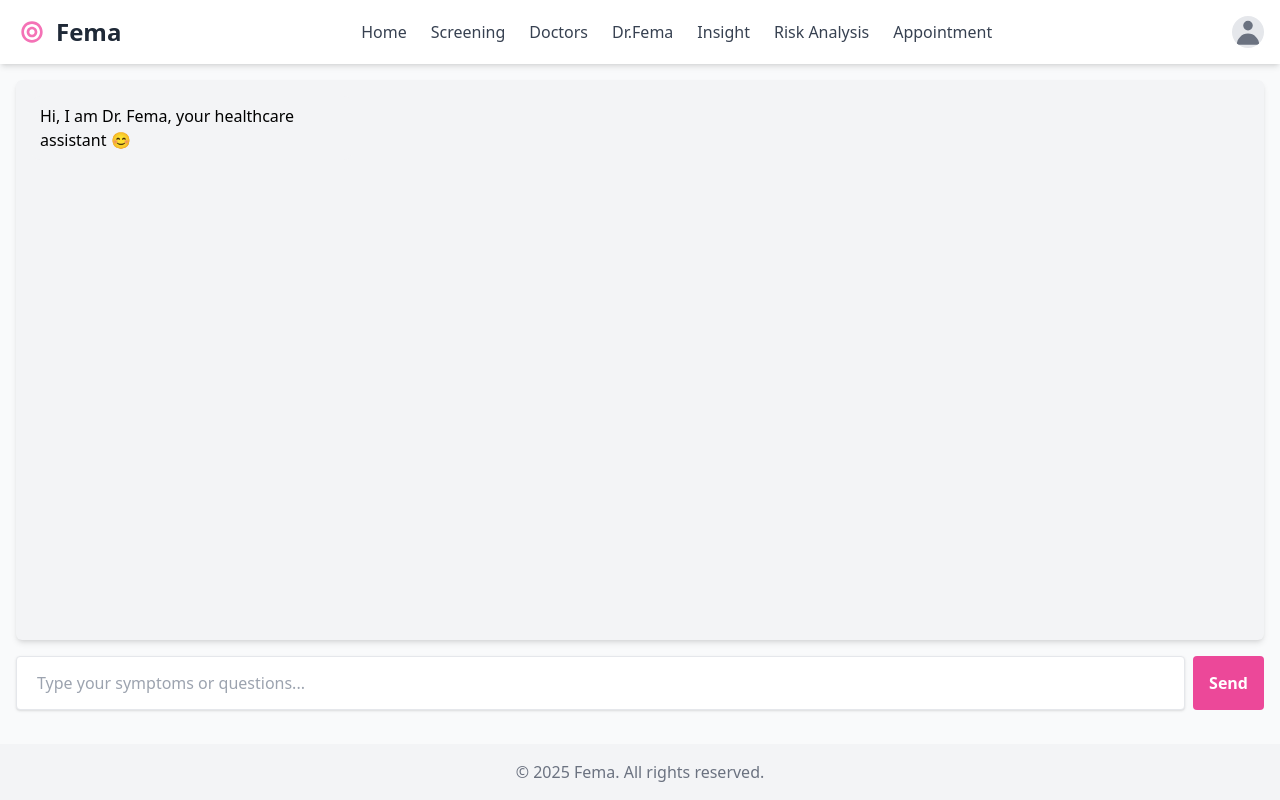
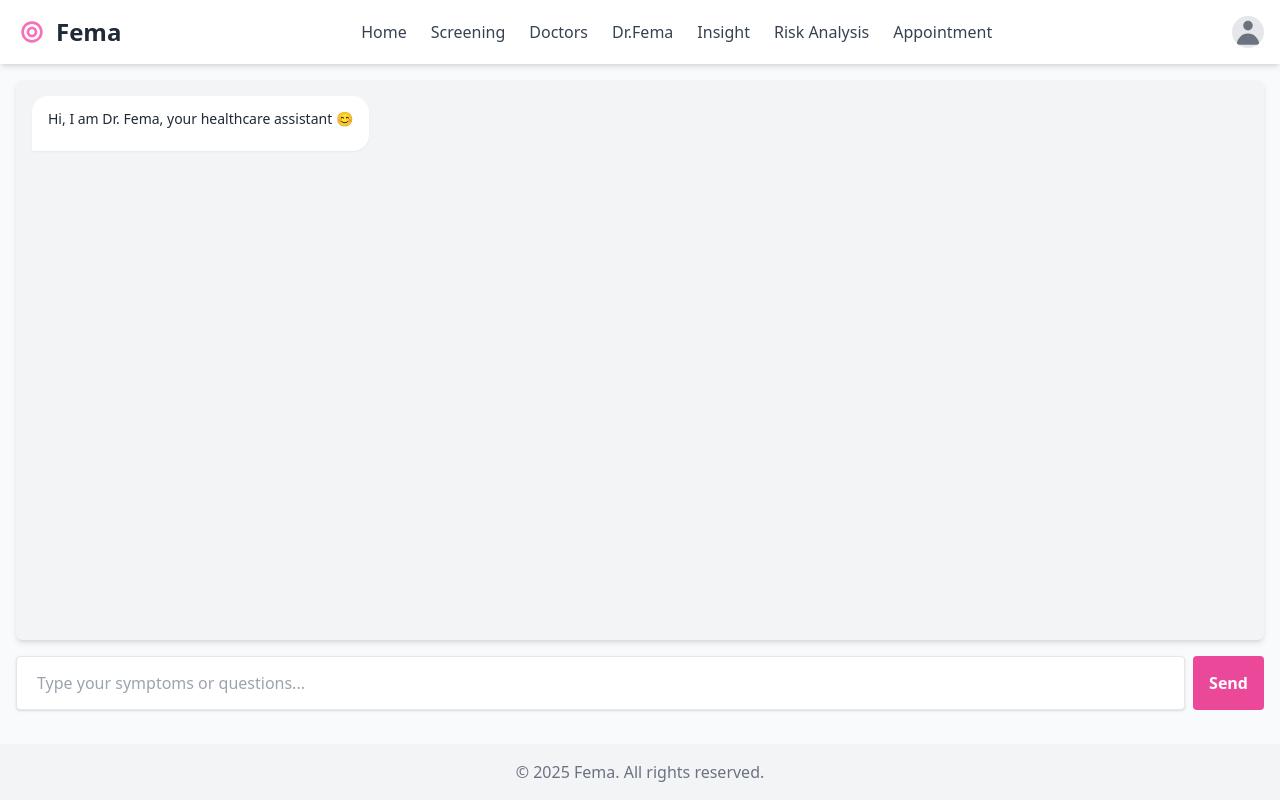
Before and after one commit to Sadorra/Luna-Health, a React (Vite) app: page /dr-fema in a window 1280 px wide. Built offline with nearby package versions, Linux system fonts and the light colour scheme.

Commit message:
Update DrFemaPage.jsx with ai api

```diff
--- a/src/Pages/DrFemaPage.jsx
+++ b/src/Pages/DrFemaPage.jsx
@@ -23,9 +23,7 @@ function DrFemaPage() {
       const response = await fetch('https://openrouter.ai/api/v1/chat/completions', {
         method: 'POST',
         headers: {
-                    'Authorization': 'Bearer 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', // Replace with your real API key
-                    'HTTP-Referer': '<YOUR_SITE_URL>', // Optional
-                    'X-Title': '<YOUR_SITE_NAME>',     // Optional
+          'Authorization': 'Bearer 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', // Replace with your actual API key
           'Content-Type': 'application/json',
         },
         body: JSON.stringify({
@@ -33,32 +31,45 @@ function DrFemaPage() {
           messages: [
             {
               role: 'system',
-                            content: 'You are Dr. Fema, a helpful female AI healthcare assistant. Your job is to assist users with health-related questions based on their symptoms and guide them toward treatments till they get doctor.'
+              content:
+                'You are Dr. Fema, a helpful female AI healthcare assistant. Your job is to assist users with health-related questions based on their symptoms and guide them toward treatments until they get doctor support.',
             },
             {
               role: 'user',
-                            content: [
-                                {
-                                    type: 'text',
-                                    text: inputText
-                                }
-                            ]
-                        }
-                    ]
+              content: inputText,
+            },
+          ],
         }),
       });
 
       const json = await response.json();
 
+      // Log full API response
+      console.log('Full API Response:', JSON.stringify(json, null, 2));
+
+      if (json.error) {
+        setMessages((prev) => [
+          ...prev,
+          { text: `API Error: ${json.error.message}`, isUser: false },
+        ]);
+        setLoading(false);
+        return;
+      }
+
       const aiReply =
         json?.choices?.[0]?.message?.content ||
         "I'm sorry, I couldn't understand your message. Can you please try again?";
 
-            // Add AI reply to chat
-            setMessages(prev => [...prev, { text: aiReply, isUser: false }]);
+      setMessages((prev) => [...prev, { text: aiReply, isUser: false }]);
     } catch (error) {
       console.error('Error communicating with Dr. Fema:', error);
-            setMessages(prev => [...prev, { text: 'Oops! Something went wrong. Please try again later.', isUser: false }]);
+      setMessages((prev) => [
+        ...prev,
+        {
+          text: 'Oops! Something went wrong. Please try again later.',
+          isUser: false,
+        },
+      ]);
     } finally {
       setLoading(false);
     }
@@ -68,11 +79,27 @@ function DrFemaPage() {
     <div className="container mx-auto p-4">
       <div className="h-[70vh] overflow-y-auto flex flex-col space-y-2 bg-gray-100 p-4 rounded-md shadow-md">
         {messages.map((message, index) => (
-                    <ChatMessage key={index} text={message.text} isUser={message.isUser} />
+          <div
+            key={index}
+            className={`flex ${message.isUser ? 'justify-end' : 'justify-start'}`}
+          >
+            <div
+              className={`max-w-[70%] px-4 py-3 rounded-2xl text-sm shadow-sm whitespace-pre-line ${
+                message.isUser
+                  ? 'bg-pink-500 text-white rounded-br-none'
+                  : 'bg-white text-gray-800 rounded-bl-none'
+              }`}
+            >
+              {/* Multiline formatting of the message */}
+              {message.text.split('\n').map((line, i) => (
+                <p key={i} className="mb-2 leading-relaxed">
+                  {line}
+                </p>
               ))}
-                {loading && (
-                    <ChatMessage text="Dr. Fema is typing..." isUser={false} />
-                )}
+            </div>
+          </div>
+        ))}
+        {loading && <ChatMessage text="Dr. Fema is typing..." isUser={false} />}
       </div>
 
       <div className="flex mt-4 gap-2">
```
Lines whose indentation alone changed are shown as unchanged.
